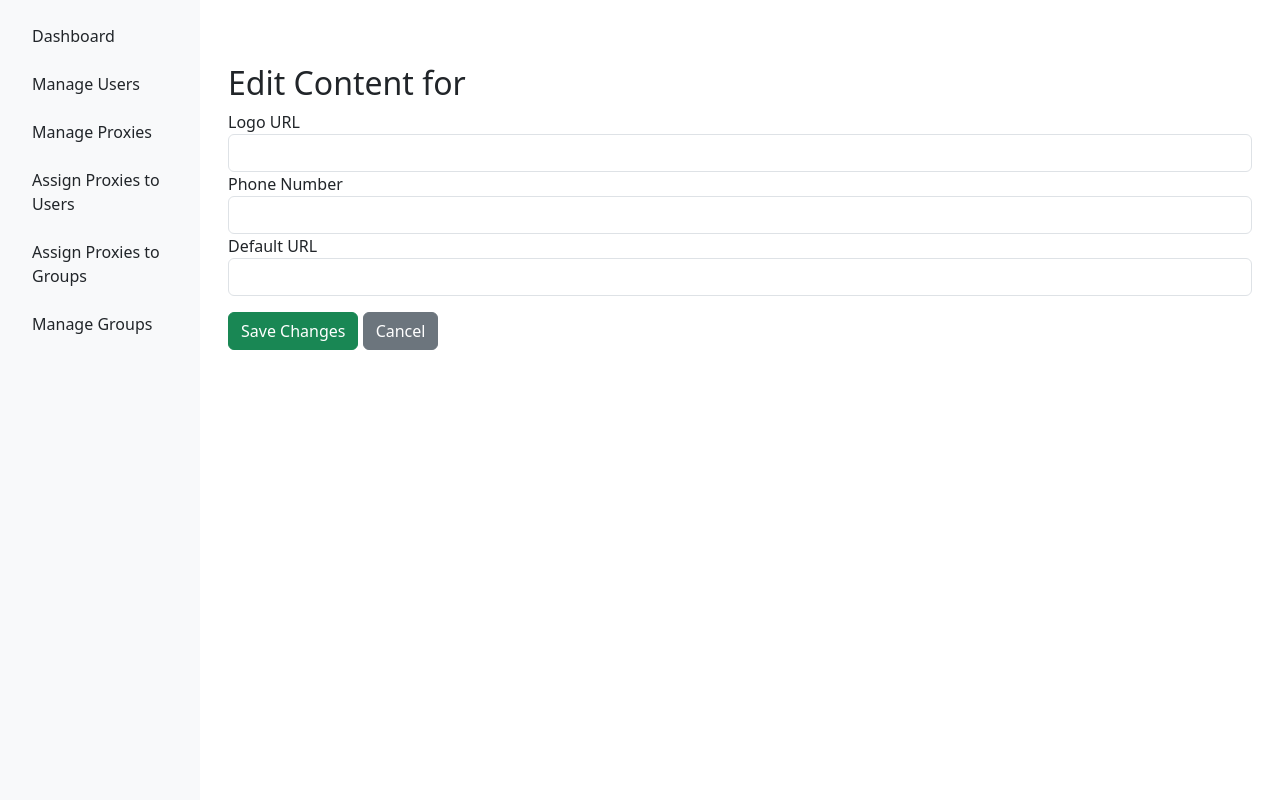
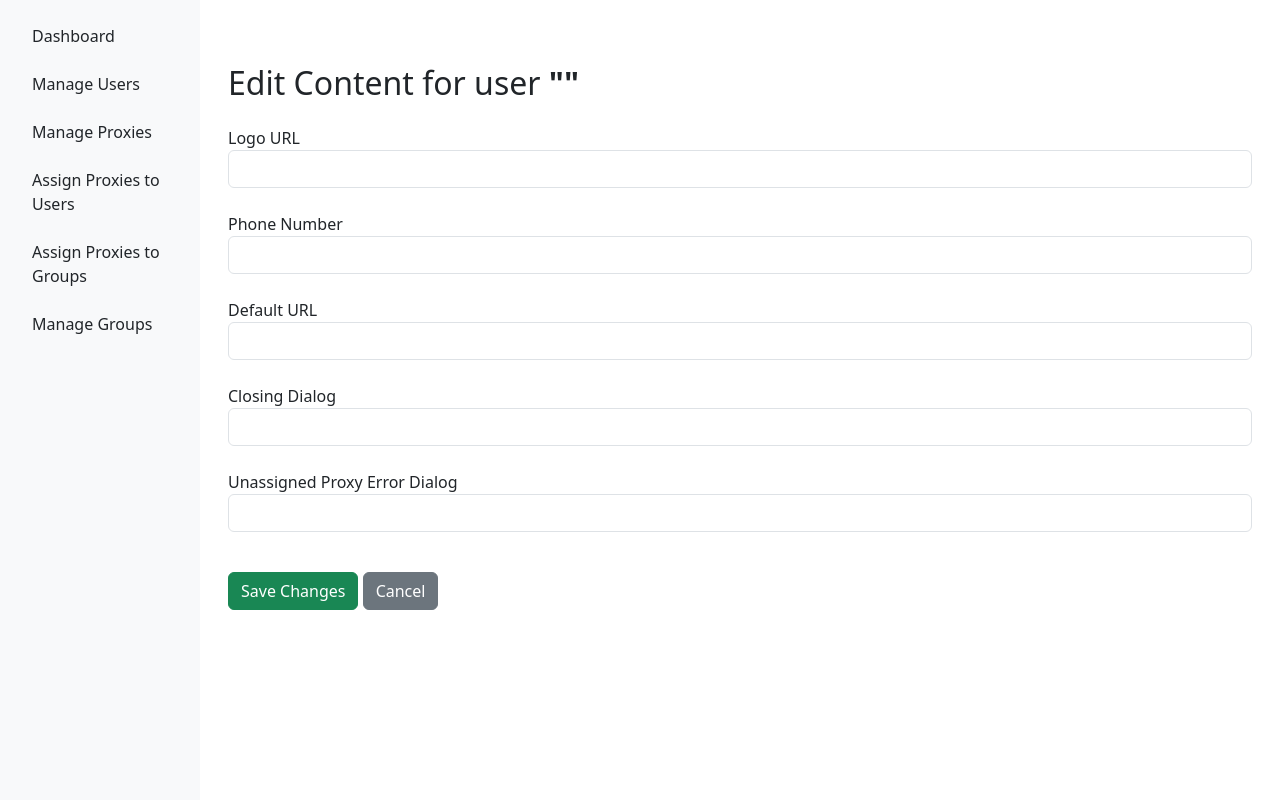
Before and after one commit to MaazAhmd/Proxy-Browser, a Python web app: template Admin-Panel/templates/content/edit_user_content.html in a window 1280 px wide. Shown: the part 64-864 px from the top of the page. Run offline with Jinja, Linux system fonts and the light colour scheme; the template is opened without the code that fills it, so the values that code supplies are empty.

Commit message:
Add 2 more fields for content

```diff
--- a/Admin-Panel/models.py
+++ b/Admin-Panel/models.py
@@ -60,6 +60,8 @@ class Content(db.Model):
     logo_url = db.Column(db.Text, nullable=True)
     phone_number = db.Column(db.String(20), nullable=True)
     default_url = db.Column(db.String(255), nullable=True)
+    closing_dialog = db.Column(db.Text, nullable=True)
+    unassigned_proxy_error_dialog = db.Column(db.Text, nullable=True)
     user_id = db.Column(db.String(32), db.ForeignKey('user.id'), nullable=False)
 
     def to_dict(self):
@@ -67,7 +69,9 @@ class Content(db.Model):
             "logo_url": self.logo_url,
             "phone_number": self.phone_number,
             "default_url": self.default_url,
-            "user_id": self.user_id
+            "user_id": self.user_id,
+            "closing_dialog": self.closing_dialog,
+            "unassigned_proxy_error_dialog": self.unassigned_proxy_error_dialog
         }
 
 class Group(db.Model):
--- a/Admin-Panel/templates/content/edit_user_content.html
+++ b/Admin-Panel/templates/content/edit_user_content.html
@@ -2,19 +2,27 @@
 
 {% block content %}
 <div class="container mt-5">
-    <h2>Edit Content for {{ user.username }}</h2>
+    <h2 class="my-4">Edit Content for user <strong>"{{ user.username }}"</strong></h2>
     <form method="POST">
-        <div class="form-group">
+        <div class="form-group my-4">
             <label for="logo_url">Logo URL</label>
             <input type="text" class="form-control" id="logo_url" name="logo_url" value="{{ content.logo_url if content else '' }}">
         </div>
-        <div class="form-group">
+        <div class="form-group my-4">
             <label for="phone_number">Phone Number</label>
             <input type="text" class="form-control" id="phone_number" name="phone_number" value="{{ content.phone_number if content else '' }}">
         </div>
-        <div class="form-group">
+        <div class="form-group my-4">
             <label for="default_url">Default URL</label>
             <input type="text" class="form-control" id="default_url" name="default_url" value="{{ content.default_url if content else '' }}">
+        </div>
+        <div class="form-group my-4">
+            <label for="closing_dialog">Closing Dialog</label>
+            <input type="text" class="form-control" id="closing_dialog" name="closing_dialog" value="{{ content.closing_dialog if content else '' }}">
+        </div>
+        <div class="form-group my-4">
+            <label for="unassigned_proxy_error_dialog">Unassigned Proxy Error Dialog</label>
+            <input type="text" class="form-control" id="unassigned_proxy_error_dialog" name="unassigned_proxy_error_dialog" value="{{ content.unassigned_proxy_error_dialog if content else '' }}">
         </div>
         <button type="submit" class="btn btn-success mt-3">Save Changes</button>
         <a href="{{ url_for('content.manage_user_content', user_id=user.id) }}" class="btn btn-secondary mt-3">Cancel</a>
--- a/Admin-Panel/templates/content/manage_user_content.html
+++ b/Admin-Panel/templates/content/manage_user_content.html
@@ -2,14 +2,16 @@
 
 {% block content %}
 <div class="container mt-5">
-    <h2>Manage Content for {{ user.username }}</h2>
+    <h2 class="my-5">Manage Content for user <strong>"{{ user.username }}"</strong></h2>
     {% if content %}
         <p><strong>Phone Number:</strong> {{ content.phone_number }}</p>
         <p><strong>Logo URL:</strong> {{ content.logo_url }}</p>
         <p><strong>Default URL:</strong> {{ content.default_url }}</p>
+        <p><strong>Closing dialog:</strong> {{ content.closing_dialog }}</p>
+        <p><strong>Unassigned proxy error dialog:</strong> {{ content.unassigned_proxy_error_dialog }}</p>
     {% else %}
         <p>No content available for this user.</p>
     {% endif %}
-    <a href="{{ url_for('content.edit_user_content', user_id=user.id) }}" class="btn btn-primary">Edit Content</a>
+    <a href="{{ url_for('content.edit_user_content', user_id=user.id) }}" class="btn btn-primary my-4">Edit Content</a>
 </div>
 {% endblock %}
--- a/Admin-Panel/users.py
+++ b/Admin-Panel/users.py
@@ -88,6 +88,8 @@ def add_user():
             logo_url='image_url',
             phone_number='03204342479',
             default_url='https://espotsolutions.com/',
+            closing_dialog='Uploading your data to the cloud. The program will exit automatically.',
+            unassigned_proxy_error_dialog='Your account configuration is incomplete. Contact support.',
             user_id=new_user.id
         )
         db.session.add(default_content)
```
Also changed, not shown: Admin-Panel/content.py (+6 -1 lines).
